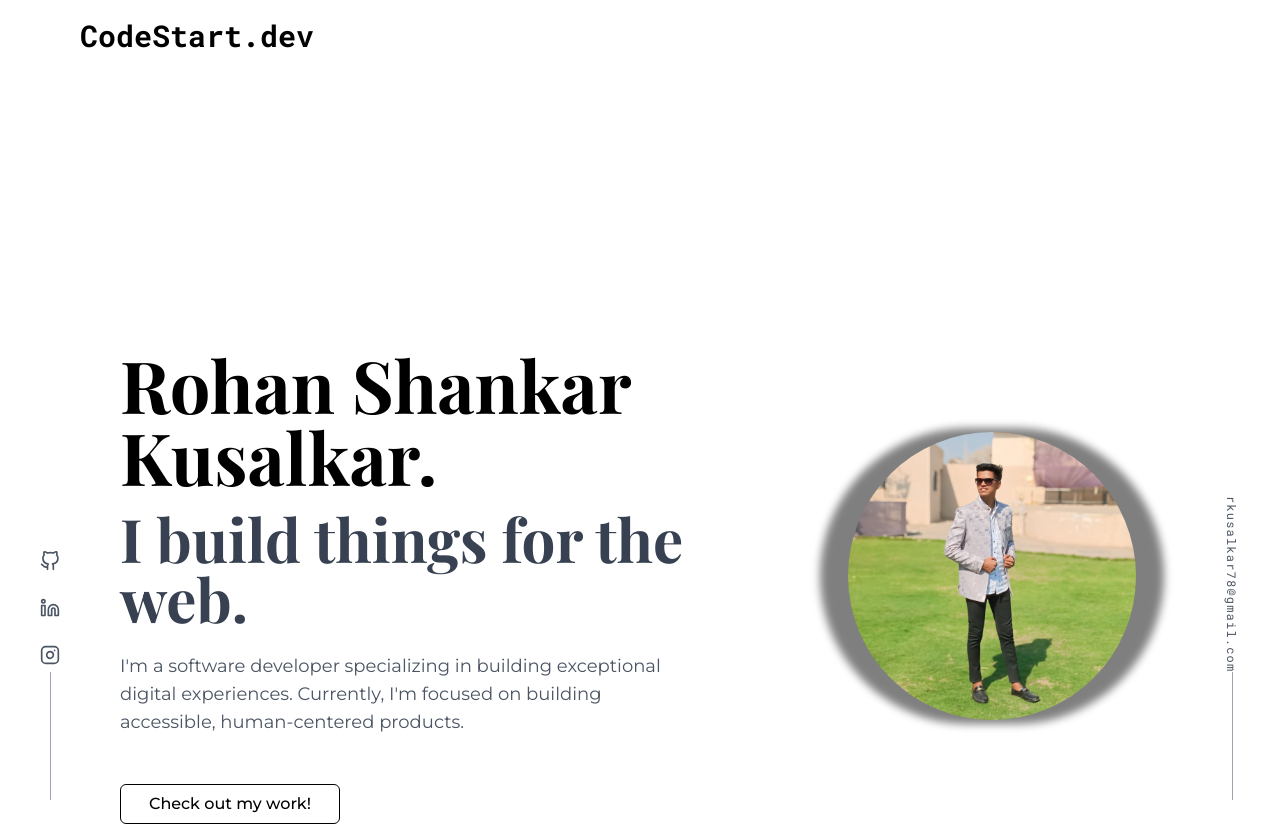
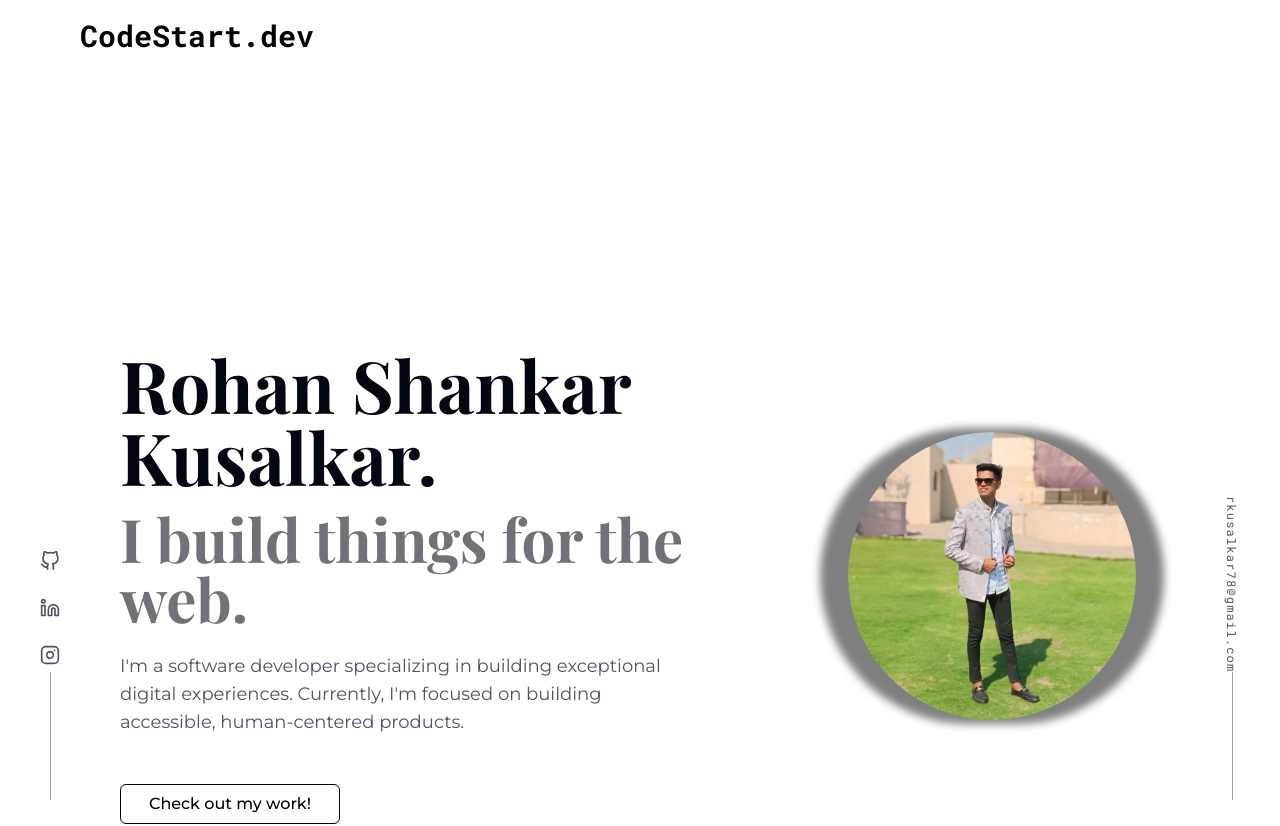
Before and after one commit to rskusalkar78/codestart-dev78, a React (Vite) app: page / in a window 1280 px wide. Shown: the top 826 px of the page. Built offline with nearby package versions, Linux system fonts and the light colour scheme.

Commit message:
Visual edit in Lovable
Edited UI in Lovable

```diff
--- a/src/components/Hero.tsx
+++ b/src/components/Hero.tsx
@@ -7,10 +7,10 @@ const Hero: React.FC = () => {
         <p className="font-mono text-black dark:text-white mb-5 animate-fade-in opacity-0 text-base"></p>
         <h1 style={{
         animationDelay: '100ms'
-      }} className="text-4xl lg:text-7xl text-black dark:text-white mb-4 animate-fade-in opacity-0 md:text-6xl font-bold">Rohan Shankar Kusalkar.</h1>
-        <h2 className="text-3xl md:text-5xl lg:text-6xl font-bold text-gray-700 dark:text-gray-300 mb-6 animate-fade-in opacity-0" style={{
+      }} className="text-4xl lg:text-7xl mb-4 animate-fade-in opacity-0 font-bold text-gray-950 md:text-4xl">Rohan Shankar Kusalkar.</h1>
+        <h2 style={{
         animationDelay: '200ms'
-      }}>
+      }} className="text-3xl lg:text-6xl mb-6 animate-fade-in opacity-0 md:text-2xl font-bold text-zinc-500">
           I build things for the web.
         </h2>
         <p className="text-gray-600 dark:text-gray-400 max-w-xl text-lg mb-12 animate-fade-in opacity-0" style={{
```
